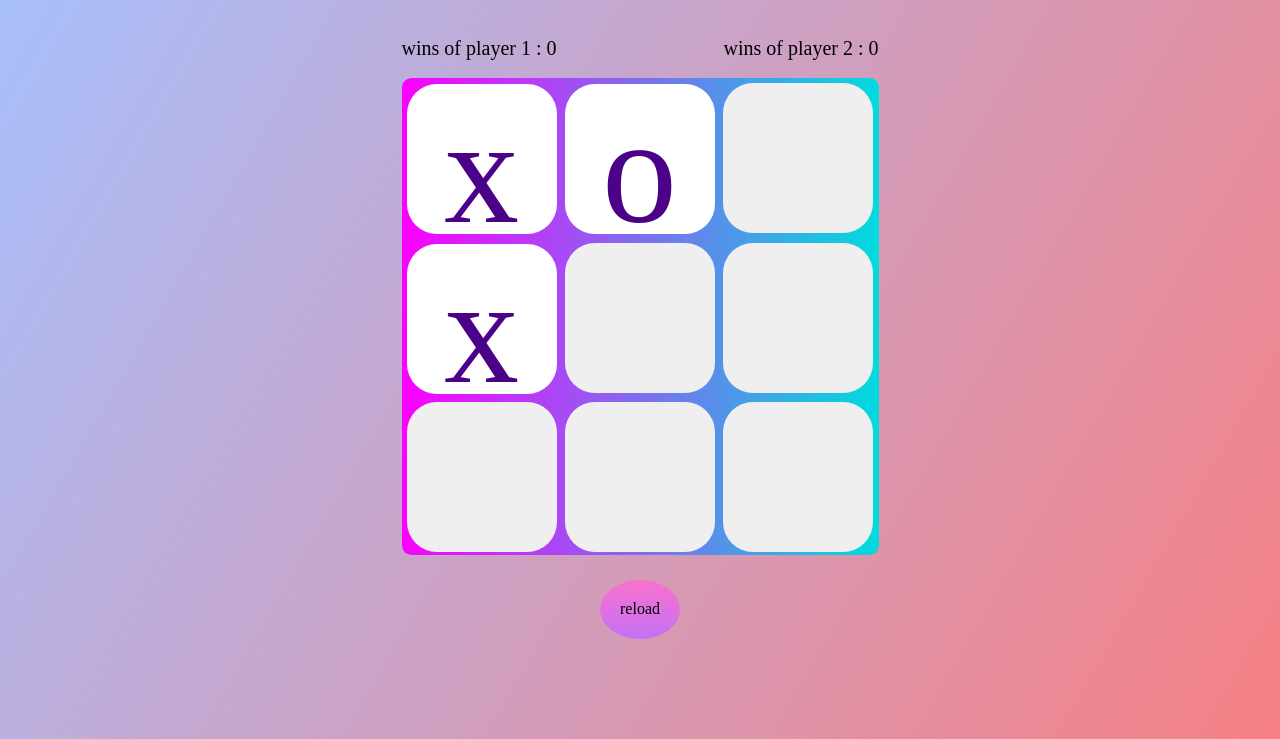
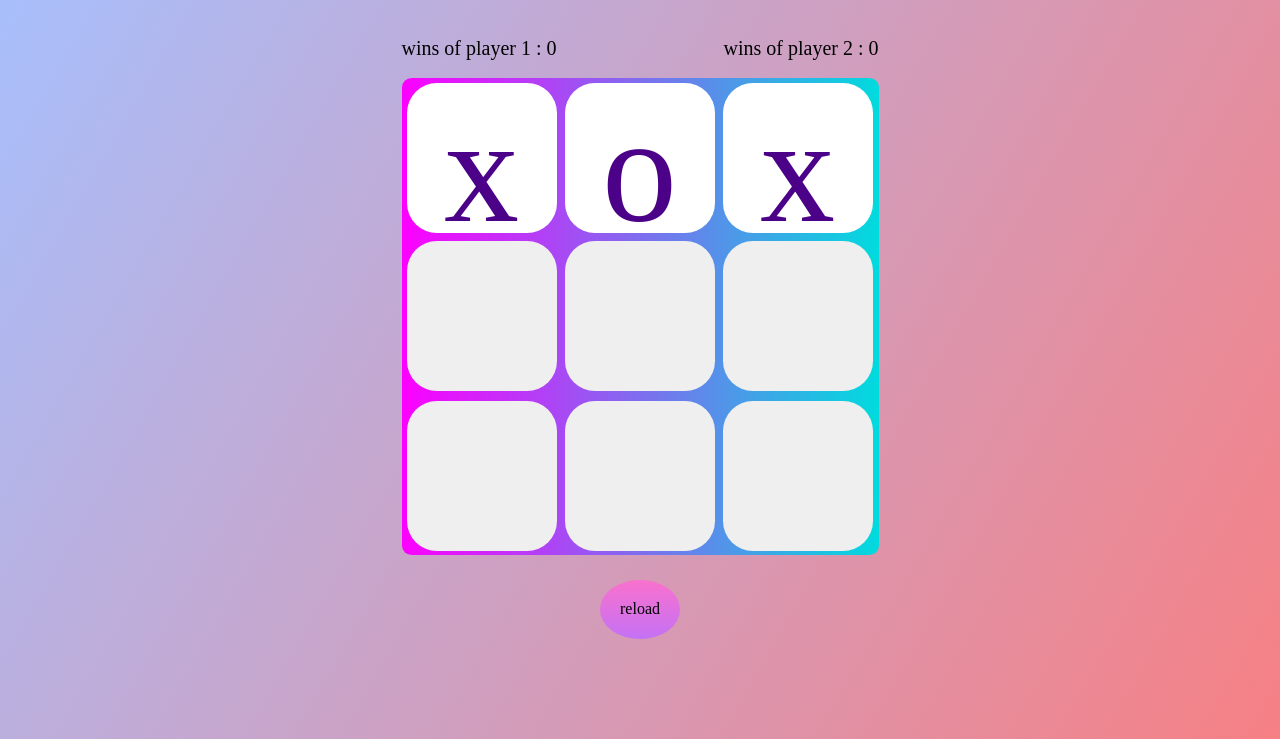
Before and after one commit to Yusuf007R/tictactoejs, a plain HTML site: page index.html in a window 1280 px wide. Both pictures are taken after a click on the button 639 px from the left and 219 px from the top of the page. Shown: the part 61-800 px from the top of the page. Drawn offline with nearby package versions, Linux system fonts and the light colour scheme.

Commit message:
bug fixes

```diff
--- a/index.html
+++ b/index.html
@@ -37,33 +37,33 @@
                     <table>
                         <tr>
                             <td><button type="button" onclick="playerinput(this)" value="1" id="1"
-                                    class="botones"></button></td>
+                                    class="button"></button></td>
                             <td><button type="button" onclick="playerinput(this)" value="2" id="2"
-                                    class="botones"></button></td>
+                                    class="button"></button></td>
                             <td><button type="button" onclick="playerinput(this)" value="3" id="3"
-                                    class="botones"></button></td>
+                                    class="button"></button></td>
                         </tr>
                         <tr>
                             <td><button type="button" onclick="playerinput(this)" value="4" id="4"
-                                    class="botones"></button></td>
+                                    class="button"></button></td>
                             <td><button type="button" onclick="playerinput(this)" value="5" id="5"
-                                    class="botones"></button></td>
+                                    class="button"></button></td>
                             <td><button type="button" onclick="playerinput(this)" value="6" id="6"
-                                    class="botones"></button></td>
+                                    class="button"></button></td>
                         </tr>
                         <tr>
                             <td><button type="button" onclick="playerinput(this)" value="7" id="7"
-                                    class="botones"></button></td>
+                                    class="button"></button></td>
                             <td><button type="button" onclick="playerinput(this)" value="8" id="8"
-                                    class="botones"></button></td>
+                                    class="button"></button></td>
                             <td><button type="button" onclick="playerinput(this)" value="9" id="9"
-                                    class="botones"></button></td>
+                                    class="button"></button></td>
                         </tr>
                     </table>
                 </div>
             </div>
         </div>
-        <input type="button" class="reloadButton" value="reload" onclick="location.reload();">
+        <input type="button" class="reloadButton" value="reload" onclick="start();">
     </div>
 
     <script src="script.js"></script>
--- a/script.js
+++ b/script.js
@@ -1,15 +1,15 @@
-var turno = "x"
+var turn = "x"
 var player1 = "player 1",
     player2 = "player 2",
     win,
     tie;
-var turnoxd = 0;
-var whowin;
-var cas = new Array(10)
-var wins = [0, 0];
-var turnorestantes;
-
-var posxd = [
+var grid = new Array(10)
+var wins = {
+    x: 0,
+    o: 0
+}
+var remainingMovements;
+var winningCombos = [
     [1, 2, 3],
     [4, 5, 6],
     [7, 8, 9],
@@ -21,41 +21,42 @@ var posxd = [
 ];
 
 function start() {
-    let botones = document.querySelectorAll(".botones")
-    turno = "x";
-    turnoxd = 0;
-    for (let index = 0; index < cas.length; index++) {
-        cas[index] = ''
+    tie = false
+    win = false
+    let button = document.querySelectorAll(".button")
+    turn = "x";
+    for (let index = 0; index < grid.length; index++) {
+        grid[index] = ''
 
     }
-    tie = false;
-    whowin = '';
-    turnorestantes = 9;
-    document.querySelector("#tplayer1").innerHTML = "wins of " + player1 + " : " + wins[0]
-    document.querySelector("#tplayer2").innerHTML = "wins of " + player2 + " : " + wins[1]
-    for (let index = 0; index < botones.length; index++) {
-        botones[index].disabled = false
+    remainingMovements = 9;
+    document.querySelector("#tplayer1").innerHTML = "wins of " + player1 + " : " + wins.x
+    document.querySelector("#tplayer2").innerHTML = "wins of " + player2 + " : " + wins.o
+    for (let index = 0; index < button.length; index++) {
+        button[index].disabled = false
     }
     for (let i = 1; i < 10; i++) {
         document.getElementById(i).textContent = "";
     }
-    let xd = minimax(cas,'o')
-    move2(xd.id,turno)
+    let bestmove = minimax(grid, 'o')
+    setTimeout(() => {
+        move(bestmove.id, turn)
+   }, 200)
 }
 
 
 
-function playerinput(bc) {
-    const element = document.getElementById(bc.value)
-    if (turno == "x") {
-        move2(bc.value, turno);
-
-    } else if (turno == "o") {
-        move2(bc.value, turno);
-        let xd = minimax(cas, 'o')
-        console.log(xd)
-        setTimeout(()=>{move2(xd.id, turno)},400)
-
+function playerinput(button) {
+    if (turn == "x") {
+        move(button.value, turn);
+    } else if (turn == "o") {
+        move(button.value, turn);
+        if (!win) {
+            let bestmove = minimax(grid, 'o')
+           setTimeout(() => {
+             move(bestmove.id, turn)
+           }, 400)
+        }
     }
 }
 
@@ -73,42 +74,55 @@ function animateCSS(element, animationName, callback) {
 }
 
 
-function tiex(board, pedro) {
+function tieChecker(board, callFromOutsideAI) {
+    let temptie = true
     for (let i = 1; i < board.length; i++) {
         if (board[i] == '') {
+            temptie = false
             return false
         }
+    }
+    if(temptie && callFromOutsideAI){
+        setTimeout(() => {
+            for (let index = 1; index < 10; index++) {
+                animateCSS(index, 'flash');
+            }
+            var audio = new Audio('sound/tie.wav');
+            audio.play();
+        }, 550)
+
+        setTimeout(() => {
+            start()
+        }, 2000)
+
     }
 }
 
 
-function endgame(board, player,pedro) {
-    const hola = pito => pito.every(holax => holax === turno);
-    for (let index = 0; index < posxd.length; index++) {
-        var pito2 = posxd[index];
-        win = hola([board[pito2[0]], board[pito2[1]], board[pito2[2]]]);
+
+function winChecker(board, player, callFromOutsideAI = false) {
+    const areSame = array => array.every(elements => elements === turn);
+    for (let index = 0; index < winningCombos.length; index++) {
+        var winPosition = winningCombos[index];
+        win = areSame([board[winPosition[0]], board[winPosition[1]], board[winPosition[2]]]);
         if (win) {
-            wins[turnoxd]++
-            let botones = document.querySelectorAll('.botones');
-            if(pedro){
+            let botones = document.querySelectorAll('.button');
+            if (callFromOutsideAI) {
+                wins[turn]++
                 for (let index = 0; index < botones.length; index++) {
                     botones[index].disabled = true;
                 }
                 setTimeout(function () {
                     for (let index2 = 0; index2 < 3; index2++) {
-                        console.log(pito2[index2])
-                        animateCSS(pito2[index2], 'flash');
-
+                        animateCSS(winPosition[index2], 'flash');
                     }
                     var audio = new Audio('sound/win.wav');
                     audio.play();
                 }, 550)
-
                 setTimeout(() => {
                     start();
                 }, 2000)
                 break;
-
             }
             if (player == 'x') {
                 return 'x'
@@ -120,41 +134,31 @@ function endgame(board, player,pedro) {
 }
 
 
-function move2(id, turn) {
-    document.getElementById(id).textContent = turn;
-    let bc = document.getElementById(id);
-    var audio = new Audio('sound/click.wav');
-    audio.play();
-    animateCSS(bc.value, 'pulse');
-    animateCSS(bc.value, 'faster');
-    if (turn == "x") {
-        bc.disabled = "true";
-        cas[bc.value] = "x";
-        turnorestantes--
-        let xdd = endgame(cas, 'x', true)
-        let hola = tiex(cas)
-        if (hola) {
-            console.log('empate')
-        }
-        if (xdd == 'x') {
-            console.log('x gano')
-        }
-        turno = "o";
-        turnoxd = 1;
+function move(buttonID, turnToCheck) {
+    let button = document.getElementById(buttonID);
+    animateCSS(button.value, 'pulse');
+    animateCSS(button.value, 'faster');
+    if (turnToCheck == "x") {
+        var audio = new Audio('sound/click.wav');
+        audio.play();
+        button.disabled = "true";
+        document.getElementById(buttonID).textContent = turnToCheck
+        grid[button.value] = turn;
+        let xdd = winChecker(grid, 'x', true)
+        let hola = tieChecker(grid, true)
+        //console.log(tie)
+        turn = "o";
+        remainingMovements--
     } else {
-        bc.disabled = "true";
-        cas[bc.value] = "o";
-        turnorestantes--
-        let xdd = endgame(cas, 'o')
-        let hola = tiex(cas)
-        if (hola) {
-            console.log('empate')
-        }
-        if (xdd == 'o') {
-            console.log('o gano')
-        }
-        turno = "x";
-        turnoxd = 0
+        var audio = new Audio('sound/click.wav');
+        audio.play();
+        button.disabled = "true";
+        document.getElementById(buttonID).textContent = turnToCheck
+        grid[button.value] = turn;
+        let xdd = winChecker(grid, 'o', true)
+        let hola = tieChecker(grid, true)
+        turn = "x";
+        remainingMovements--
     }
 
 
@@ -167,61 +171,60 @@ function emptyspot(board) {
         if (board[i] == '') {
             empty.push(i)
         }
+
     }
     return empty
 }
 
-function minimax(cas, player) {
-    let gamestage = endgame(cas, player)
-    let gametie = tiex(cas)
+function minimax(board, player) {
+    let gamestage = winChecker(board, player, false)
+    let gametie = tieChecker(board, false)
     if (gamestage == 'o') {
         return {
-            evaluation: 10
+            evaluation: -10
         }
     } else if (gamestage == 'x') {
         return {
-            evaluation: -10
+            evaluation: 10
         }
     } else if (gametie !== false) {
         return {
             evaluation: 0
         }
     }
-    let empty = emptyspot(cas)
+    let empty = emptyspot(board)
     let moves = []
-
-
     for (let i = 0; i < empty.length; i++) {
         let id = empty[i]
-        let saveboard = cas[id]
-        cas[id] = player
-        let move = {}
-        move.id = id
+        let saveboard = board[id]
+        board[id] = player
+        let possibleMove = {}
+        possibleMove.id = id
         if (player == "o") {
-            move.evaluation = minimax(cas, 'x').evaluation
+            possibleMove.evaluation = minimax(board, 'x').evaluation
         } else {
-            move.evaluation = minimax(cas, 'o').evaluation
+            possibleMove.evaluation = minimax(board, 'o').evaluation
         }
-        cas[id] = saveboard
-        moves.push(move)
+        board[id] = saveboard
+        moves.push(possibleMove)
     }
 
 
     let bestMove;
-    if(player == 'x'){
+    if (player == 'x') {
         // MAXIMIZER
         let bestEvaluation = -Infinity;
-        for(let i = 0; i < moves.length; i++){
-            if(moves[i].evaluation > bestEvaluation ){
+        for (let i = 0; i < moves.length; i++) {
+            if (moves[i].evaluation > bestEvaluation) {
                 bestEvaluation = moves[i].evaluation;
                 bestMove = moves[i];
             }
         }
-    }else{
+    } else {
         // MINIMIZER
-        let bestEvaluation = +Infinity;
-        for(let i = 0; i < moves.length; i++){
-            if( moves[i].evaluation < bestEvaluation ){
+        let bestEvaluation = Infinity;
+        for (let i = 0; i < moves.length; i++) {
+            if (moves[i].evaluation < bestEvaluation) {
                 bestEvaluation = moves[i].evaluation;
                 bestMove = moves[i];
             }
@@ -230,5 +233,4 @@ function minimax(cas, player) {
 
     return bestMove;
 }
-
 start();
--- a/style.css
+++ b/style.css
@@ -68,7 +68,7 @@ h1 {
     position: absolute;
 }
 
-.botones {
+.button {
     height: 150px;
     width: 150px;
     cursor: pointer;
@@ -78,14 +78,14 @@ h1 {
     font-size: 150px;
 }
 
-.botones:disabled,
-.botones:disabled:hover {
+.button:disabled,
+.button:disabled:hover {
     background: white;
     color: rgb(76, 2, 136);
 
 }
 
-.botones:hover {
+.button:hover {
     background: linear-gradient(to top, #e7e5e5, #f3d5f8);
 
 }
```
Also changed, not shown: xd.js (added, +141 -0 lines).
